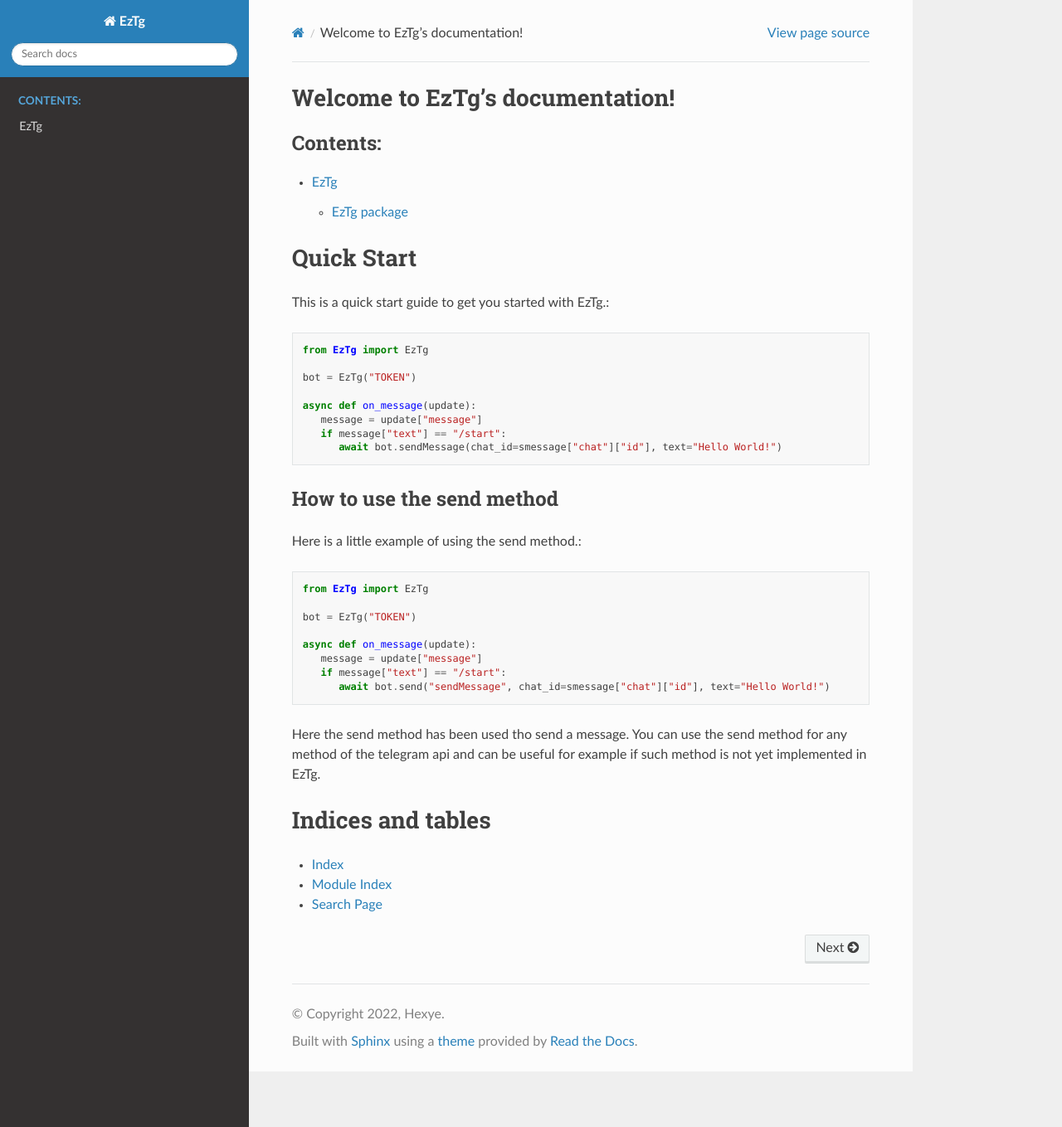
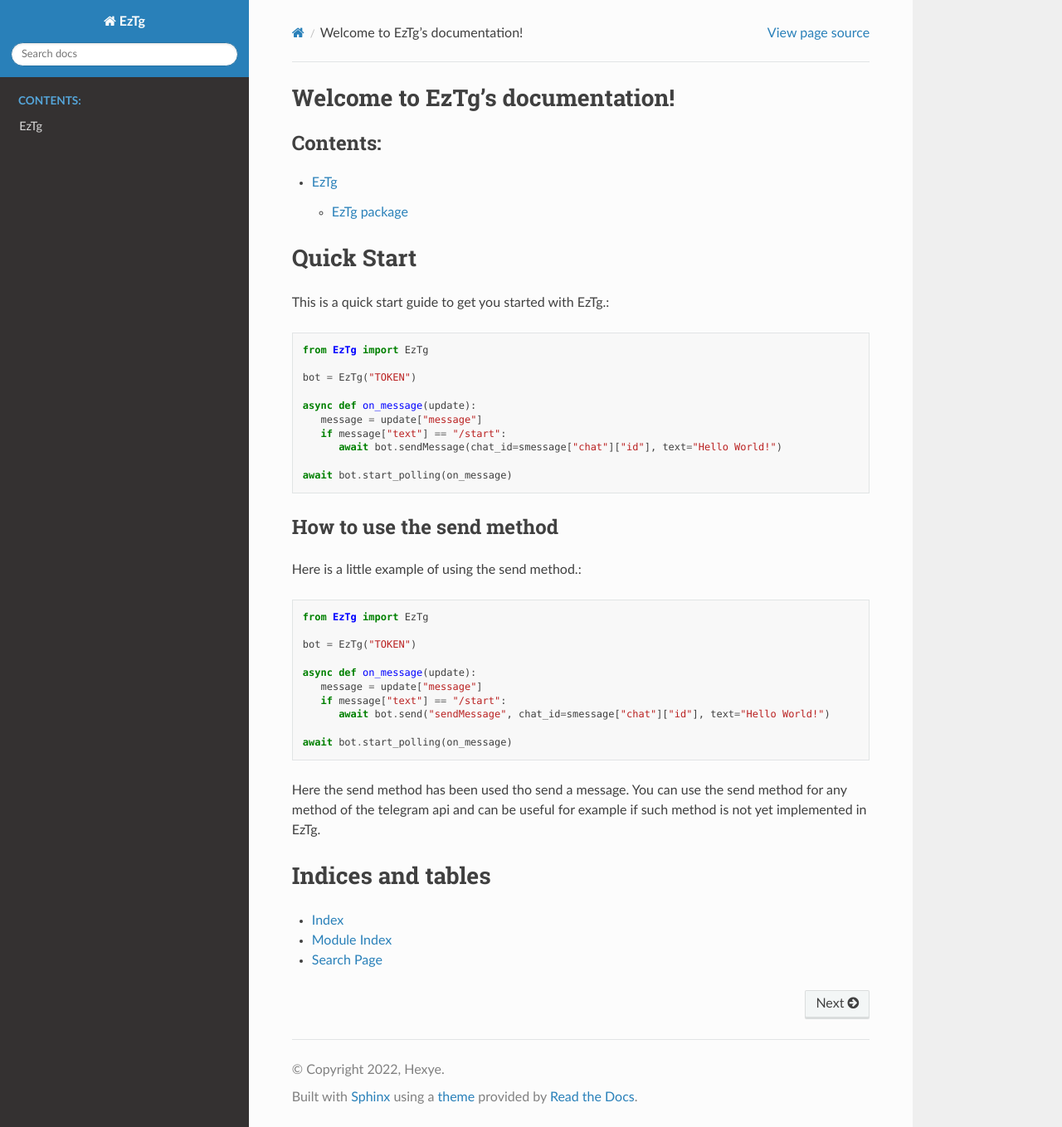
Before and after one commit to HexyeDEV/EzTg, a Sphinx documentation site: the page built from docs/index.rst, in a window 1280 px wide and 1359 px high. Shown: the whole window at 83% size. Built offline with Sphinx 7.4.7 and the Read the Docs theme 2.0.0, drawn with Linux system fonts in a browser that asks for light colours.

Commit message:
docs fix

```diff
--- a/docs/index.rst
+++ b/docs/index.rst
@@ -25,6 +25,8 @@
       if message["text"] == "/start":
          await bot.sendMessage(chat_id=smessage["chat"]["id"], text="Hello World!")
 
+   await bot.start_polling(on_message)
+
 How to use the send method
 --------------------------
 Here is a little example of using the send method.::
@@ -38,6 +40,8 @@
       if message["text"] == "/start":
          await bot.send("sendMessage", chat_id=smessage["chat"]["id"], text="Hello World!")
 
+   await bot.start_polling(on_message)
+
 Here the send method has been used tho send a message. You can use the send method for any method of the telegram api and can be useful for example if such method is not yet implemented in EzTg.
 
 
```
Also changed, not shown: 5 other files.
